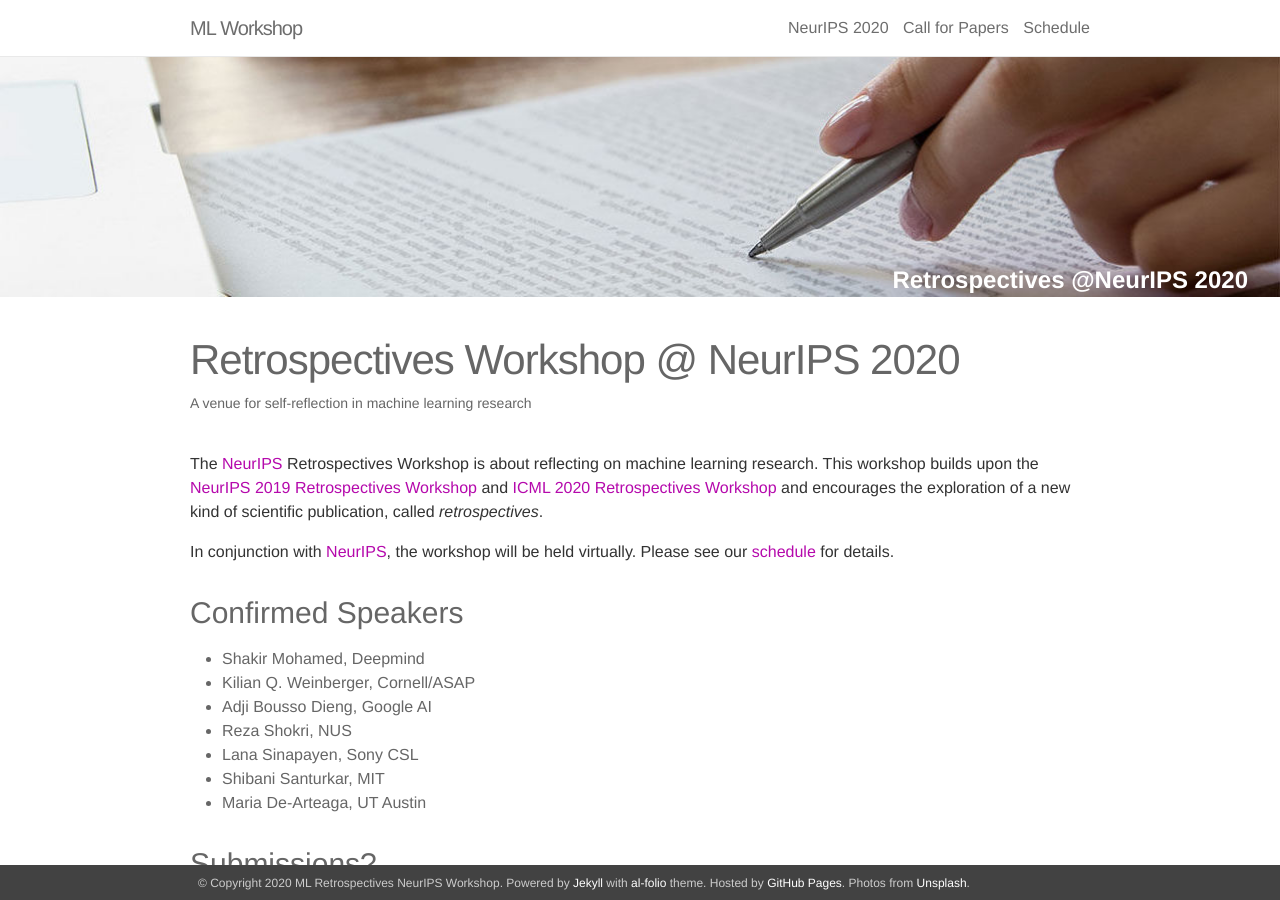
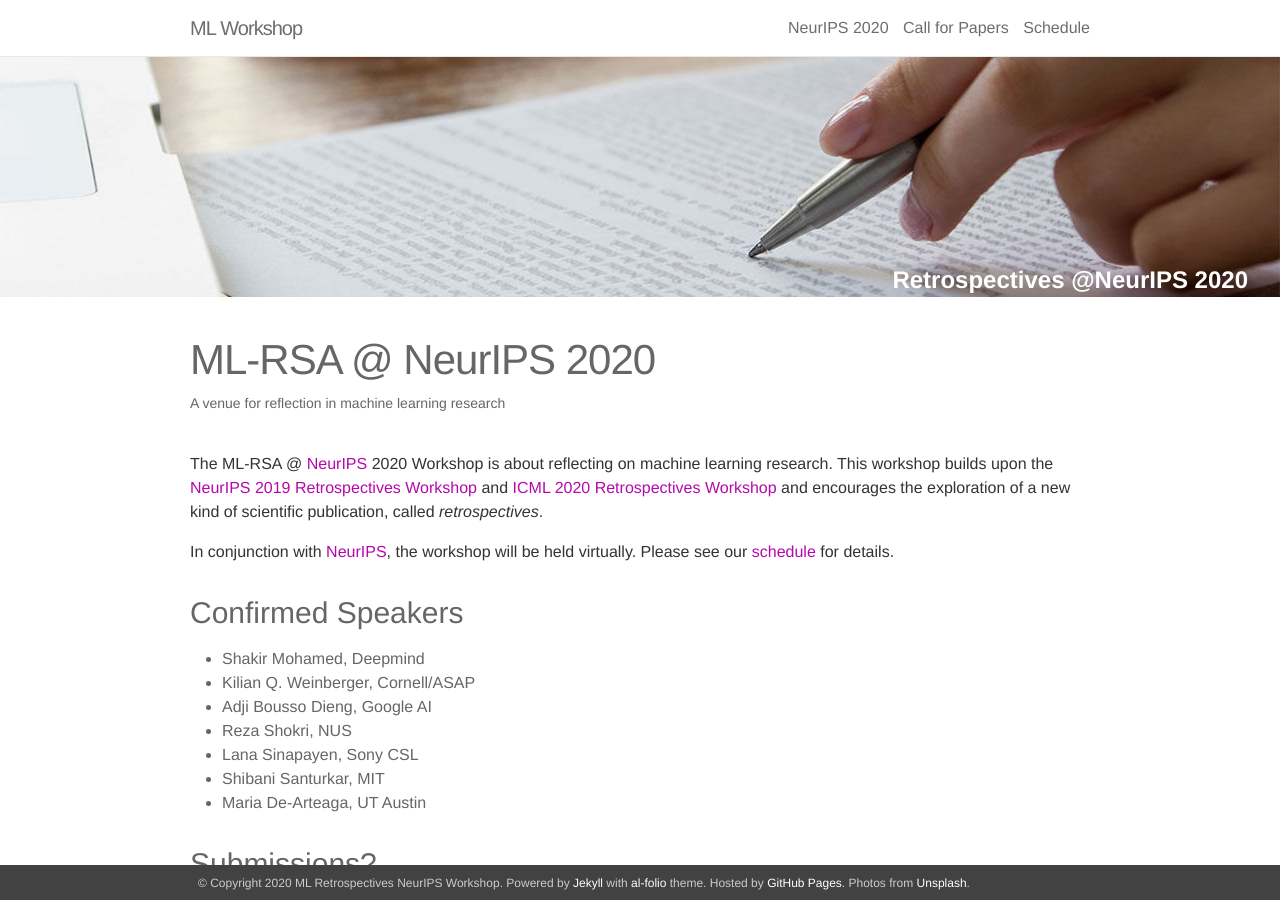
Before and after one commit to ml-retrospectives/neurips2020, a Jekyll site: the page built from _pages/00_home.md, in a window 1280 px wide and 900 px high. Built offline with Jekyll 4.4.1, drawn with Linux system fonts in a browser that asks for light colours; nearby versions of some CDN libraries.

Commit message:
changed the title from retro to ML-RSA

```diff
--- a/_pages/00_home.md
+++ b/_pages/00_home.md
@@ -2,12 +2,12 @@
 layout: home
 permalink: /
 title: NeurIPS 2020
-desc_title: Retrospectives Workshop @ NeurIPS 2020
-description: A venue for self-reflection in machine learning research
+desc_title: ML-RSA @ NeurIPS 2020
+description: A venue for reflection in machine learning research
 ---
 
 
-The [NeurIPS](https://neurips.cc/) Retrospectives Workshop is about reflecting on machine learning research. This workshop builds upon the [NeurIPS 2019 Retrospectives Workshop](https://ml-retrospectives.github.io/neurips2019/) and [ICML 2020 Retrospectives Workshop](https://ml-retrospectives.github.io/icml2020/) and encourages the exploration of a new kind of scientific publication, called *retrospectives*.
+The ML-RSA @ [NeurIPS](https://neurips.cc/) 2020 Workshop is about reflecting on machine learning research. This workshop builds upon the [NeurIPS 2019 Retrospectives Workshop](https://ml-retrospectives.github.io/neurips2019/) and [ICML 2020 Retrospectives Workshop](https://ml-retrospectives.github.io/icml2020/) and encourages the exploration of a new kind of scientific publication, called *retrospectives*.
 
 In conjunction with [NeurIPS](https://neurips.cc/), the workshop will be held virtually.  Please see our [schedule](https://ml-retrospectives.github.io/neurips2020/schedule/) for details.
 
```
Also changed, not shown: _pages/01_call.md (+1 -1 lines), _pages/02_schedule.md (+1 -1 lines).
